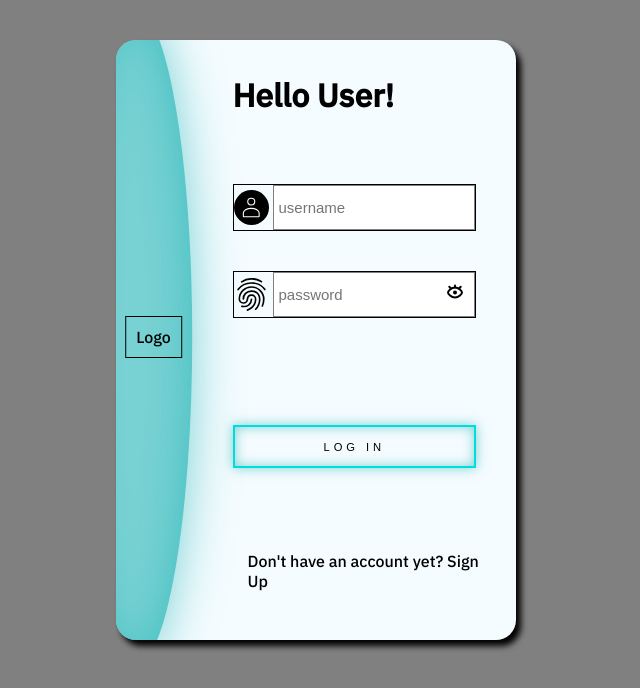
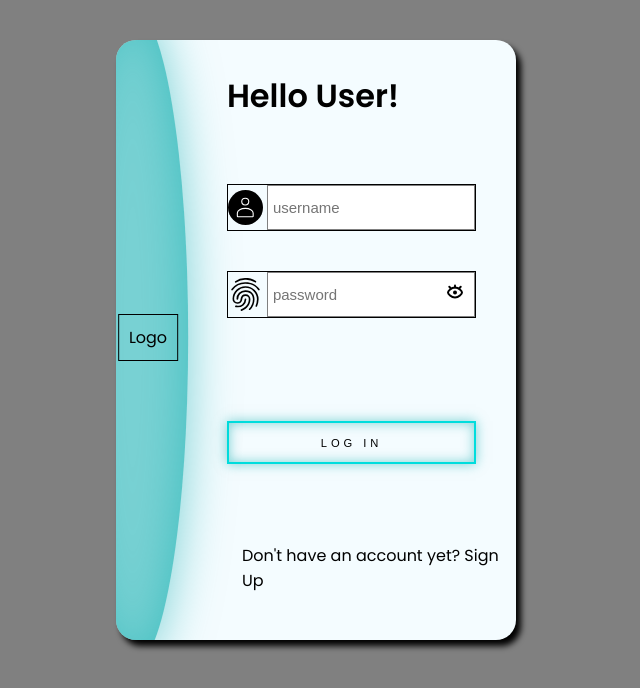
Before and after one commit to Gosia-Magdzik/login-form, a React (Create React App) app: page / in a window 1280 px wide. Shown: the top 688 px of the page, without its empty margins (324-964 px from the left). Built offline with nearby package versions, Linux system fonts and the light colour scheme.

Commit message:
+Poppins

```diff
--- a/src/GlobalStyle.js
+++ b/src/GlobalStyle.js
@@ -13,7 +13,7 @@ export const GlobalStyle = createGlobalStyle`
 
     body {
         background: #808080;
-        font-family: 'IBM Plex Sans', monospace;
+        font-family: 'Poppins', sans-serif;
         display: flex;
         align-items: center;
         justify-content: center;
```
